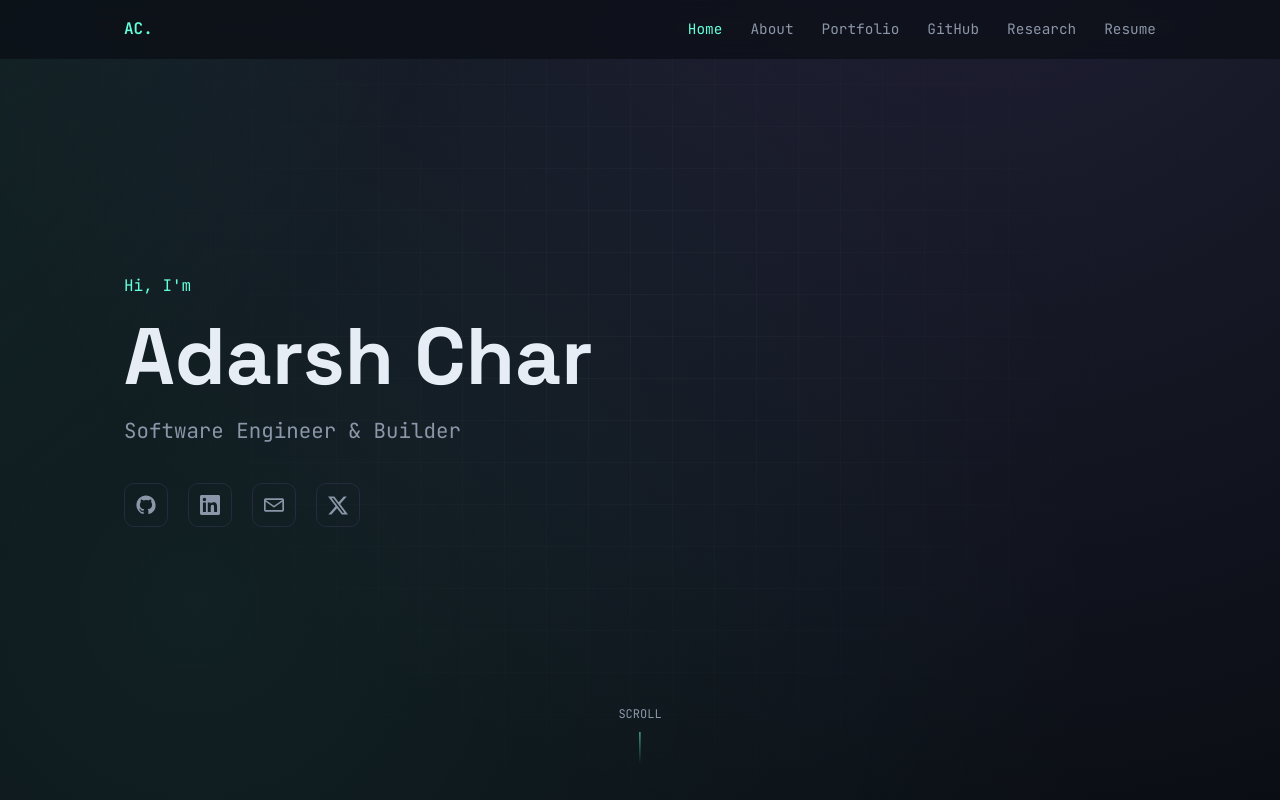
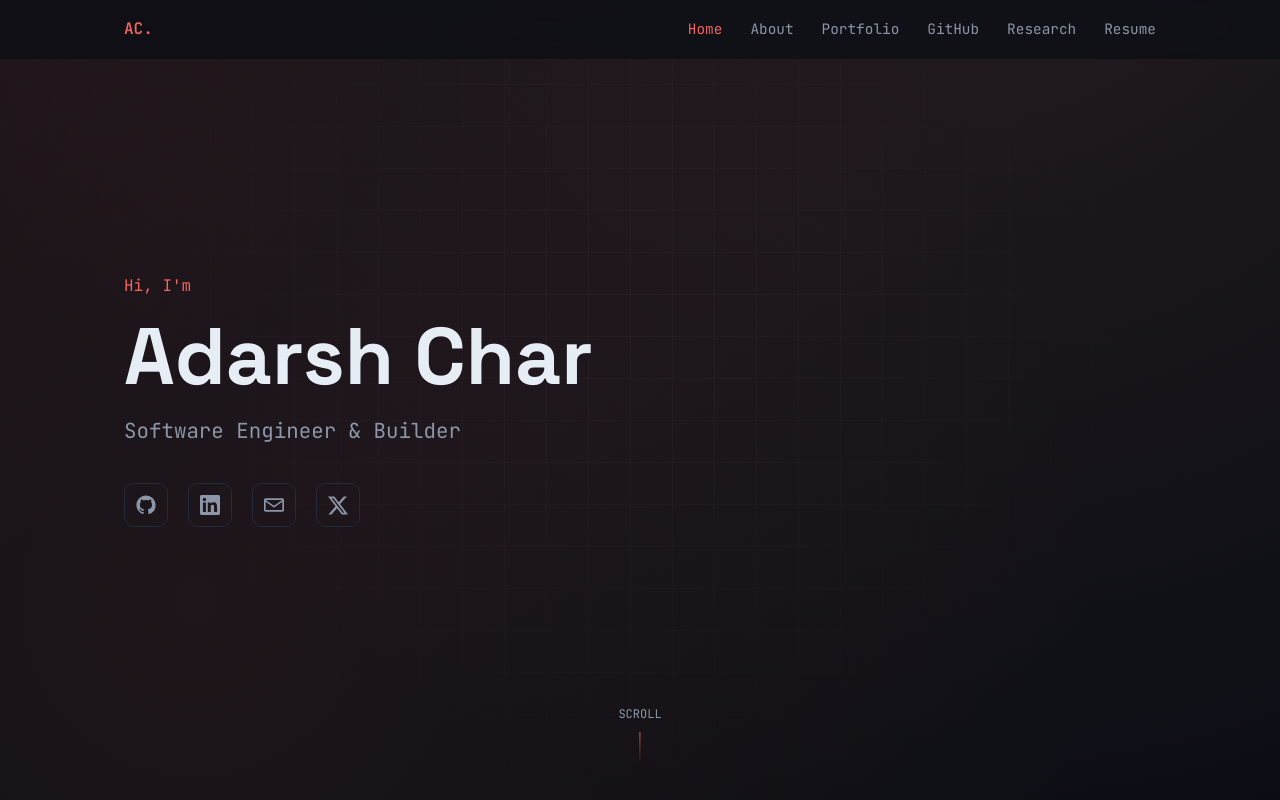
Before and after one commit to AdarshChar/AdarshChar.github.io, a React (Vite) app: page / in a window 1280 px wide. Shown: the top 800 px of the page. Built offline with nearby package versions, Linux system fonts and the light colour scheme; no server answers.

Commit message:
Color scheme update

```diff
--- a/src/index.css
+++ b/src/index.css
@@ -6,9 +6,9 @@
   --border: #232b3d;
   --text: #e6edf5;
   --text-dim: #8b96a8;
-  --accent: #64ffda;
-  --accent-soft: rgba(100, 255, 218, 0.12);
-  --accent-2: #a78bfa;
+  --accent: #ef6461;
+  --accent-soft: rgba(239, 100, 97, 0.12);
+  --accent-2: #c1666b;
   --font-sans: 'Space Grotesk', system-ui, sans-serif;
   --font-mono: 'JetBrains Mono', 'Fira Code', monospace;
   --max-width: 1080px;
@@ -175,9 +175,9 @@ section {
   inset: 0;
   z-index: 0;
   background:
-    radial-gradient(circle at 20% 20%, rgba(100, 255, 218, 0.15), transparent 45%),
-    radial-gradient(circle at 80% 30%, rgba(167, 139, 250, 0.15), transparent 45%),
-    radial-gradient(circle at 50% 80%, rgba(100, 255, 218, 0.08), transparent 50%),
+    radial-gradient(circle at 20% 20%, rgba(239, 100, 97, 0.16), transparent 45%),
+    radial-gradient(circle at 80% 30%, rgba(193, 102, 107, 0.16), transparent 45%),
+    radial-gradient(circle at 50% 80%, rgba(239, 100, 97, 0.09), transparent 50%),
     var(--bg);
   background-size: 200% 200%;
   animation: heroDrift 18s ease-in-out infinite;
```
Also changed, not shown: public/favicon.svg.
